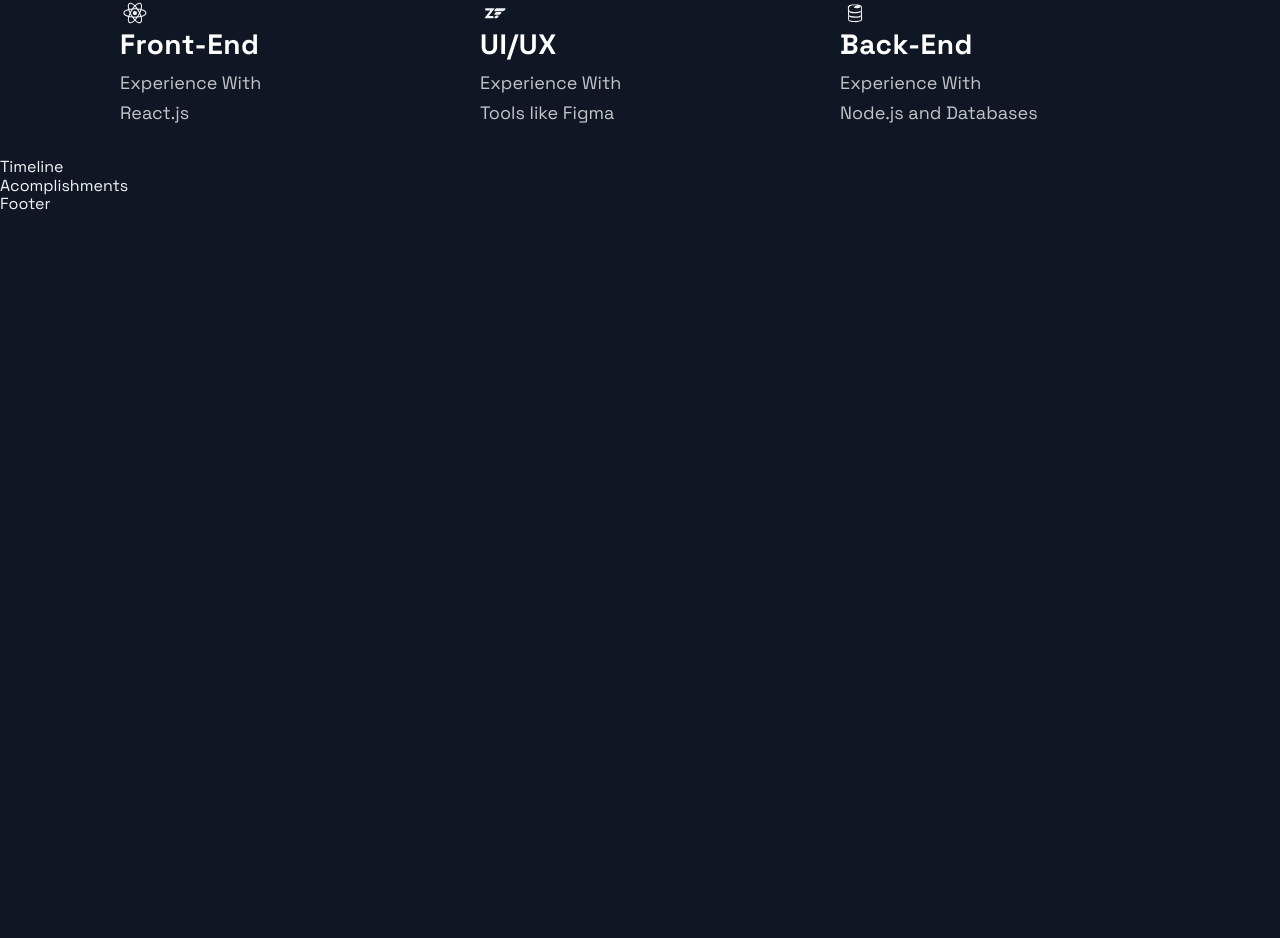
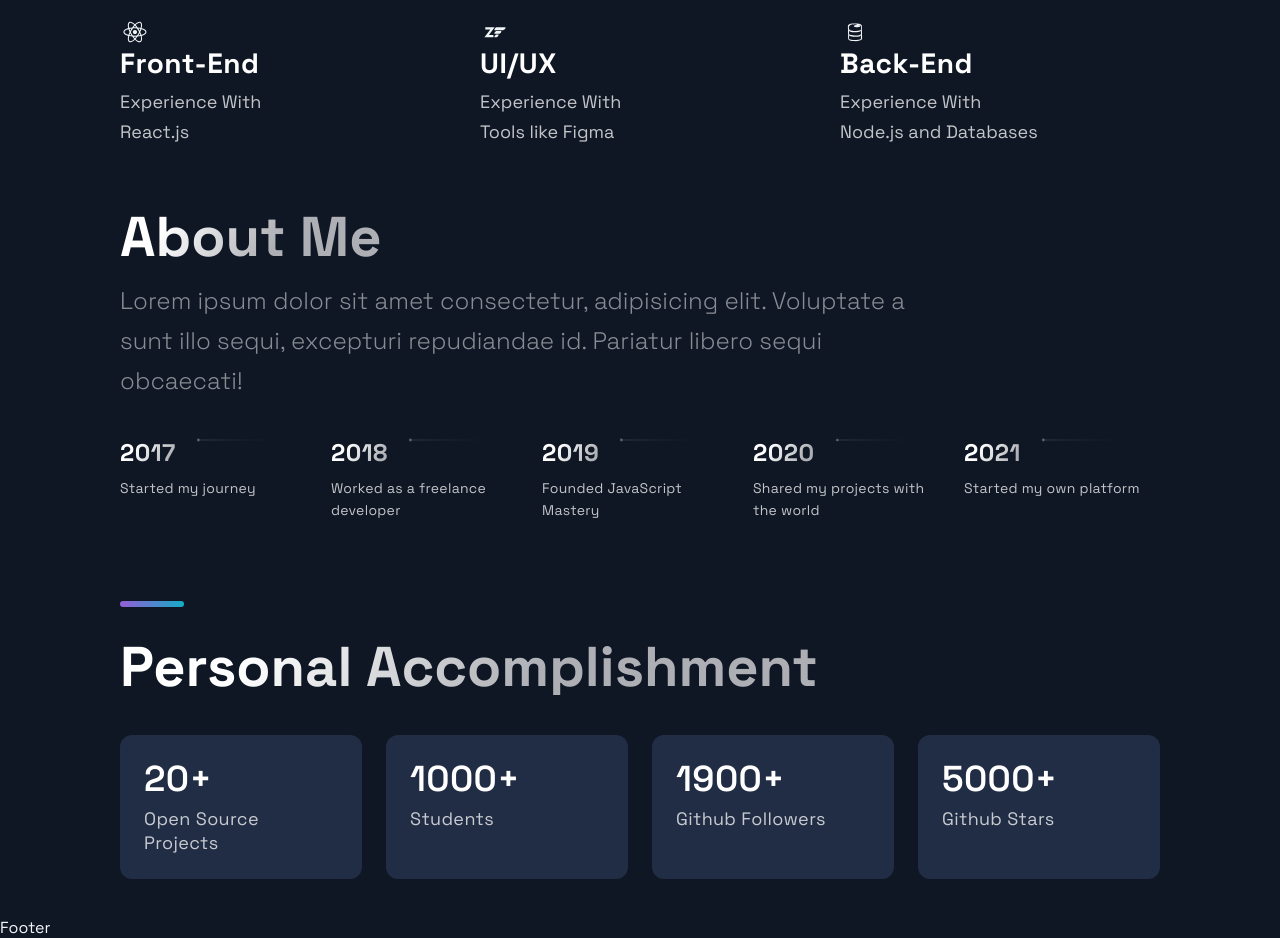
Before and after one commit to shakhawatsalam/My-portfolio, a Next.js app: page / in a window 1280 px wide. Shown: the part 2460-3398 px from the top of the page. Before the commit the page ends 2674 px from the top, so only its background shows below. Built offline with nearby package versions, Linux system fonts and the light colour scheme.

Commit message:
Accomploshment section is doen

```diff
--- a/src/components/Acomplishments/Acomplishments.js
+++ b/src/components/Acomplishments/Acomplishments.js
@@ -4,16 +4,26 @@
 import { Box, Boxes, BoxNum, BoxText } from './AcomplishmentsStyles';
 
 const data = [
-  { number: 20, text: 'Open Source Projects'},
+  { number: 20, text: 'Open Source Projects' },
   { number: 1000, text: 'Students', },
   { number: 1900, text: 'Github Followers', },
   { number: 5000, text: 'Github Stars', }
 ];
 
 const Acomplishments = () => (
-  <div>
-    Acomplishments
-  </div>
+  <Section>
+    <SectionTitle>Personal  Accomplishment</SectionTitle>
+    <Boxes>
+      {
+        data.map((card, index) => (
+          <Box key={index}>
+            <BoxNum>{card.number}+</BoxNum>
+            <BoxText>{card.text}</BoxText>
+          </Box>
+        ))
+      }
+    </Boxes>
+  </Section>
 );
 
 export default Acomplishments;
--- a/src/components/Technologies/Technologies.js
+++ b/src/components/Technologies/Technologies.js
@@ -6,6 +6,7 @@
 const Technologies = () =>  (
   <Section id='tech'>
     <SectionDivider />
+    <br />
     <SectionTitle>Technologies</SectionTitle>
     <SectionText>
       I've worked whit a range a technologies in the web development world.
--- a/src/components/TimeLine/TimeLine.js
+++ b/src/components/TimeLine/TimeLine.js
@@ -7,45 +7,112 @@
 const TOTAL_CAROUSEL_COUNT = TimeLineData.length;
 
 const Timeline = () => {
-  // const [activeItem, setActiveItem] = useState(0);
-  // const carouselRef = useRef();
+  const [activeItem, setActiveItem] = useState(0);
+  const carouselRef = useRef();
 
-  // const scroll = (node, left) => {
-  //   return node.scrollTo({ left, behavior: 'smooth' });
-  // }
+  const scroll = (node, left) => {
+    return node.scrollTo({ left, behavior: 'smooth' });
+  }
 
-  // const handleClick = (e, i) => {
-  //   e.preventDefault();
+  const handleClick = (e, i) => {
+    e.preventDefault();
 
-  //   if (carouselRef.current) {
-  //     const scrollLeft = Math.floor(carouselRef.current.scrollWidth * 0.7 * (i / TimeLineData.length));
+    if (carouselRef.current) {
+      const scrollLeft = Math.floor(carouselRef.current.scrollWidth * 0.7 * (i / TimeLineData.length));
 
-  //     scroll(carouselRef.current, scrollLeft);
-  //   }
-  // }
+      scroll(carouselRef.current, scrollLeft);
+    }
+  }
 
-  // const handleScroll = () => {
-  //   if (carouselRef.current) {
-  //     const index = Math.round((carouselRef.current.scrollLeft / (carouselRef.current.scrollWidth * 0.7)) * TimeLineData.length);
+  const handleScroll = () => {
+    if (carouselRef.current) {
+      const index = Math.round((carouselRef.current.scrollLeft / (carouselRef.current.scrollWidth * 0.7)) * TimeLineData.length);
 
-  //     setActiveItem(index);
-  //   }
-  // }
+      setActiveItem(index);
+    }
+  }
 
   // // snap back to beginning of scroll when window is resized
   // // avoids a bug where content is covered up if coming from smaller screen
-  // useEffect(() => {
-  //   const handleResize = () => {
-  //     scroll(carouselRef.current, 0);
-  //   }
+  useEffect(() => {
+    const handleResize = () => {
+      scroll(carouselRef.current, 0);
+    }
 
-  //   window.addEventListener('resize', handleResize);
-  // }, []);
+    window.addEventListener('resize', handleResize);
+  }, []);
 
   return (
-    <div>
-      Timeline
-    </div>
+    <Section id='about'>
+      <SectionTitle>About Me</SectionTitle>
+      <SectionText>Lorem ipsum dolor sit amet consectetur, adipisicing elit. Voluptate a sunt illo sequi, excepturi repudiandae id. Pariatur libero sequi obcaecati!
+      </SectionText>
+      <CarouselContainer ref={carouselRef} onScroll={handleScroll}>
+        <>
+          {
+            TimeLineData.map((item, index) => (
+              <CarouselMobileScrollNode key={index} final={index === TOTAL_CAROUSEL_COUNT - 1}>
+                <CarouselItem
+                  index={index}
+                  id={`carousel__item-${index}`}
+                  active={activeItem}
+                  onClick={(e) => handleClick(e, index)}
+                >
+                  <CarouselItemTitle>
+                    {item.year}
+                    <CarouselItemImg
+                      width="208"
+                      height="6"
+                      viewBox="0 0 208 6"
+                      fill="none"
+                      xmlns="http://www.w3.org/2000/svg">
+                      <path
+                        fill-rule="evenodd"
+                        clip-rule="evenodd"
+                        d="M2.5 5.5C3.88071 5.5 5 4.38071 5 3V3.5L208 3.50002V2.50002L5 2.5V3C5 1.61929 3.88071 0.5 2.5 0.5C1.11929 0.5 0 1.61929 0 3C0 4.38071 1.11929 5.5 2.5 5.5Z"
+                        fill="url(#paint0_linear)"
+                        fill-opacity="0.33"
+                      />
+                      <defs>
+                        <linearGradient
+                          id="paint0_linear"
+                          x1="-4.30412e-10"
+                          y1="0.5"
+                          x2="208"
+                          y2="0.500295"
+                          gradientUnits="userSpaceOnUse">
+                          <stop stop-color="white" />
+                          <stop
+                            offset="0.79478"
+                            stop-color="white"
+                            stop-opacity="0"
+                          />
+                        </linearGradient>
+                      </defs>
+                    </CarouselItemImg>
+                  </CarouselItemTitle>
+                  <CarouselItemText>{item.text}</CarouselItemText>
+                </CarouselItem>
+              </CarouselMobileScrollNode>
+            ))
+          }
+        </>
+      </CarouselContainer>
+      <CarouselButtons>
+        {TimeLineData.map((item, index) => (
+          <CarouselButton
+            key={index}
+            index={index}
+            active={activeItem}
+            onClick={(e) => handleClick(e, index)}
+            type="button"
+          >
+            <CarouselButtonDot active={activeItem}/>
+          </CarouselButton>
+        ))}
+      </CarouselButtons>
+      <SectionDivider/>
+    </Section>
   );
 };
 
```
